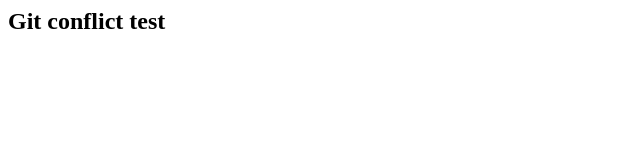
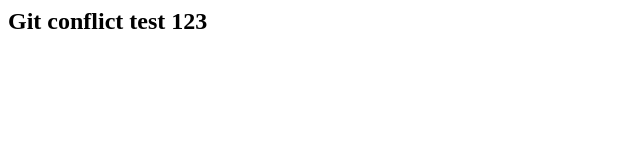
Before and after one commit to vishwanath231/git-conflict-app, a plain HTML site: page index.html in a window 1280 px wide. Shown: the full height of the page, 0-640 px from the left. Drawn offline with Linux system fonts and the light colour scheme.

Commit message:
new changes

```diff
--- a/index.html
+++ b/index.html
@@ -3,6 +3,6 @@
     <title>Hello</title>
   </head>
   <body>
-    <h2>Git conflict test</h2>
+    <h2>Git conflict test 123</h2>
   </body>
 </html>
```
